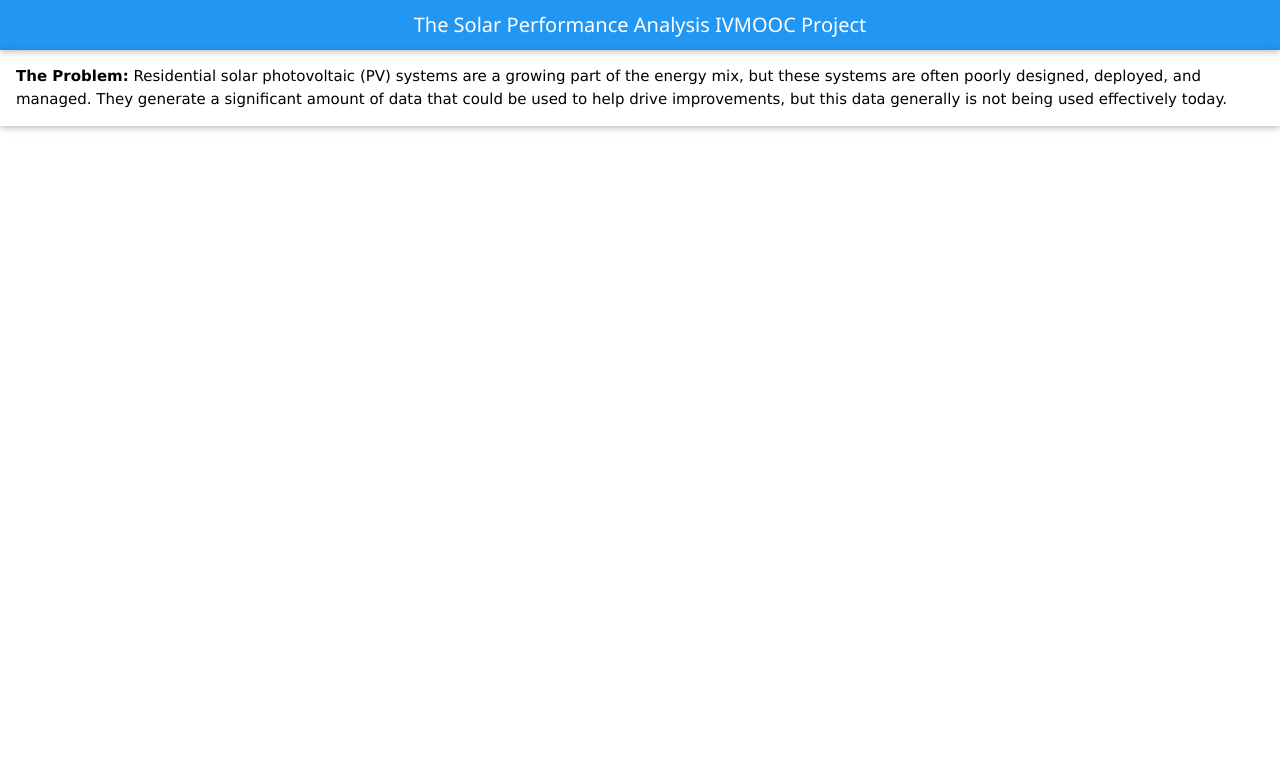
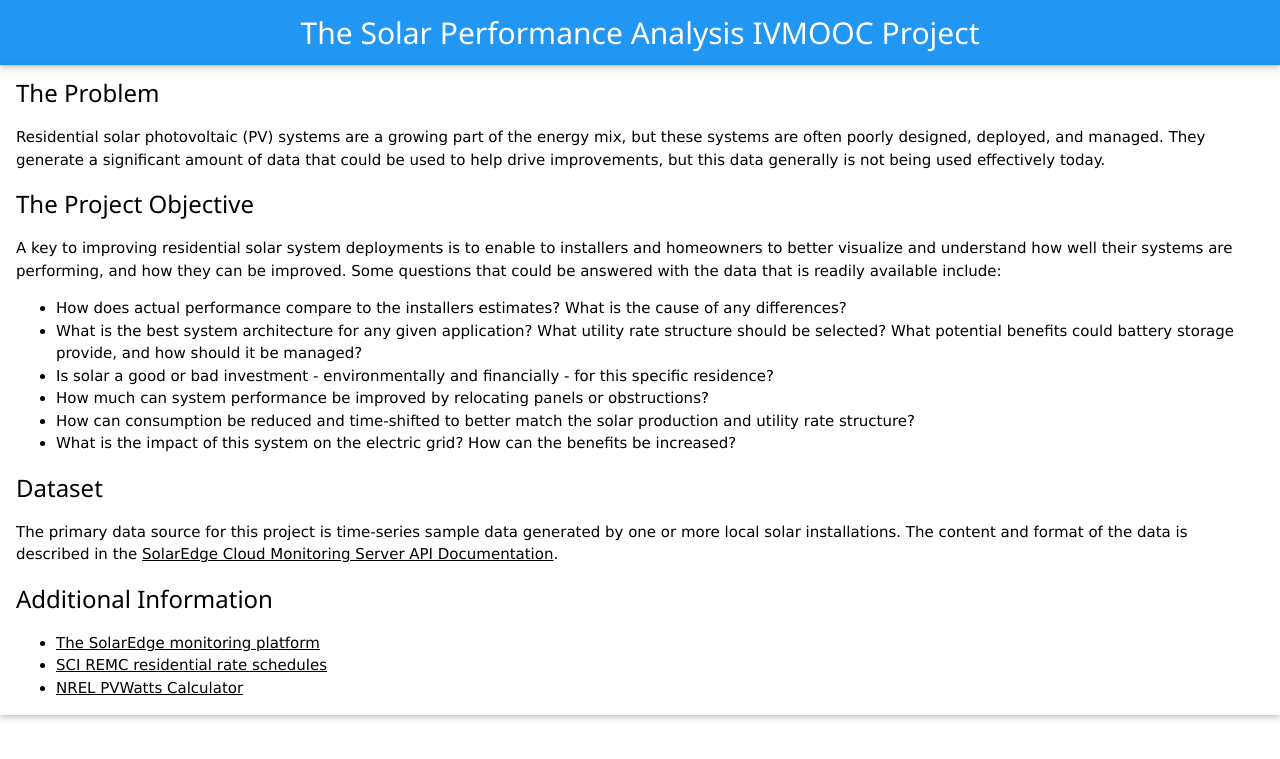
Before and after one commit to PrezLife/Arc, a Jekyll site: the page index.html, which Jekyll copies as it is, in a window 1280 px wide. Shown: the top 759 px of the page. Built offline with Jekyll 4.4.1, drawn with Linux system fonts in a browser that asks for light colours.

Commit message:
Add files via upload

```diff
--- a/index.html
+++ b/index.html
@@ -1,3 +1,4 @@
+
 <!DOCTYPE HTML>
 <html>
 <head>
@@ -11,14 +12,33 @@
 
 	<!-- Build Header -->
 	<div class='w3-container w3-card w3-blue'>
-		<h4 class='w3-center'>The Solar Performance Analysis IVMOOC Project</h4>
+		<h2 class='w3-center'>The Solar Performance Analysis IVMOOC Project</h2>
 	</div>
 
 	<!-- Build body -->
 	<div class='w3-container w3-card'>
-		<p><b>The Problem:</b>  Residential solar photovoltaic (PV) systems are a growing part of the energy mix, but these systems are often poorly designed, deployed, and managed.  They generate a significant amount of data that could be used to help drive improvements, but this data generally is not being used effectively today.</p>
+		<h3>The Problem</h3>
+		<p>Residential solar photovoltaic (PV) systems are a growing part of the energy mix, but these systems are often poorly designed, deployed, and managed.  They generate a significant amount of data that could be used to help drive improvements, but this data generally is not being used effectively today.</p>
+		<h3>The Project Objective</h3>
+		<p>A key to improving residential solar system deployments is to enable to installers and homeowners to better visualize and understand how well their systems are performing, and how they can be improved.  Some questions that could be answered with the data that is readily available include:</p>
+		<ul>
+			<li>How does actual performance compare to the installers estimates?  What is the cause of any differences?</li>
+			<li>What is the best system architecture for any given application?   What utility rate structure should be selected?  What potential benefits could battery storage provide, and how should it be managed?</li>
+			<li>Is solar a good or bad investment - environmentally and financially - for this specific residence?</li>
+			<li>How much can system performance be improved by relocating panels or obstructions?</li>
+			<li>How can consumption be reduced and time-shifted to better match the solar production and utility rate structure?</li>
+			<li>What is the impact of this system on the electric grid?   How can the benefits be increased?</li>
+		</ul>
+		<h3>Dataset</h3>
+		<p>The primary data source for this project is time-series sample data generated by one or more local solar installations.  The content and format of the data is described in the <a href='https://www.solaredge.com/sites/default/files/se_monitoring_api.pdf'>SolarEdge Cloud Monitoring Server API Documentation</a>.
+		</p>
+		<h3>Additional Information</h3>
+		<ul>
+			<li><a href="https://www.solaredge.com/us/products/pv-monitoring#/">The SolarEdge monitoring platform</a></li>
+			<li><a href="https://www.sciremc.com/rates">SCI REMC residential rate schedules</a></li>
+			<li><a href="https://pvwatts.nrel.gov">NREL PVWatts Calculator</a></li>
+		</ul>
+
 	</div>
-
-
 </body>
 </html>
```
